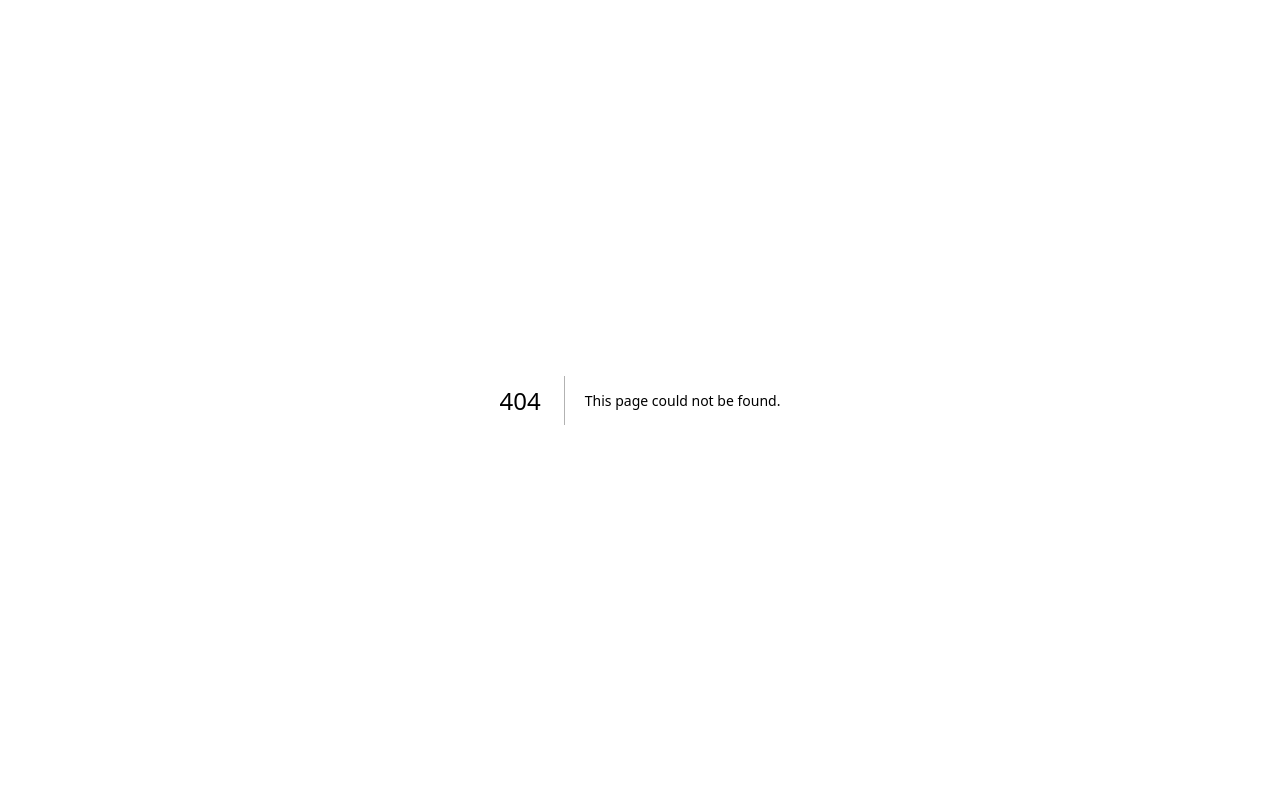
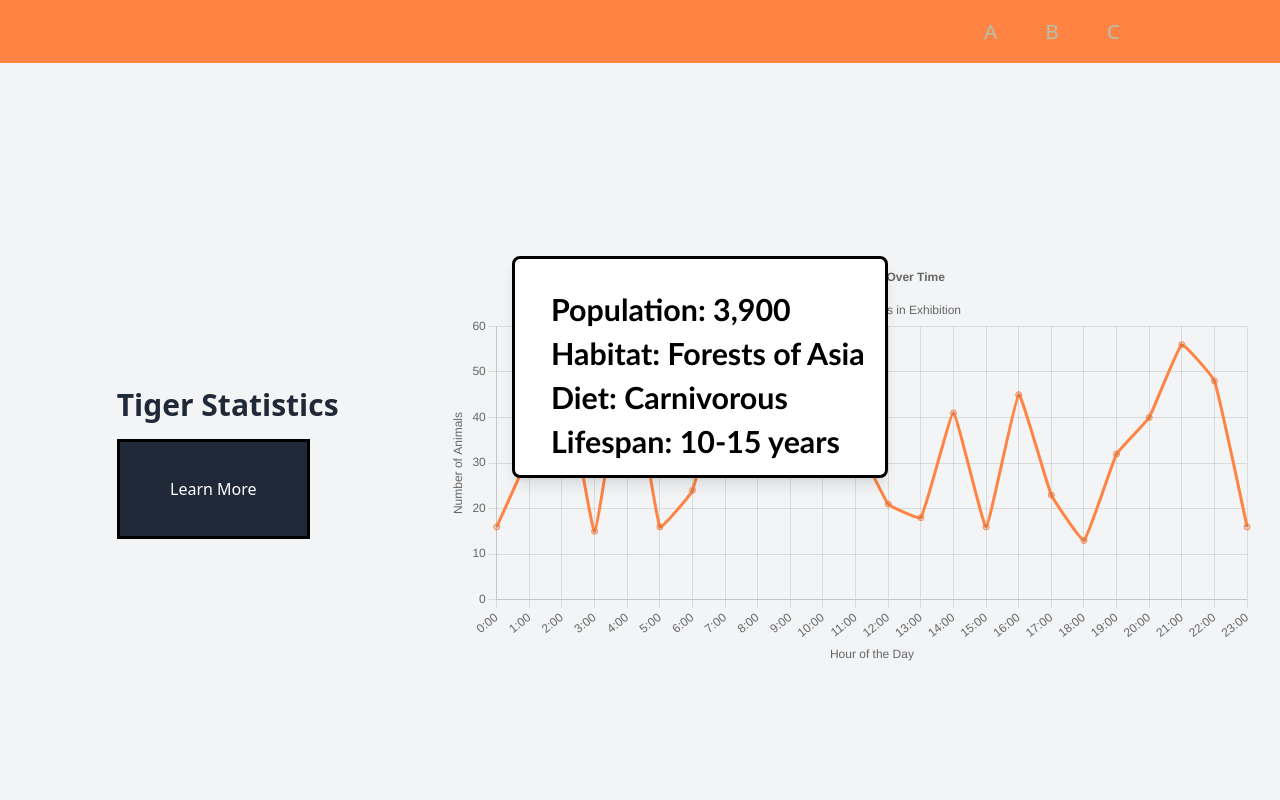
Before and after one commit to Radekminecraft/hackathon, a Next.js app in the folder web/: page /statistics in a window 1280 px wide. Before the commit this address had no page. Shown: the top 800 px of the page. Built offline with nearby package versions, Linux system fonts and the light colour scheme.

Commit message:
stat page

```diff
--- /dev/null
+++ b/web/pages/statistics.js
@@ -0,0 +1,154 @@
+import { useState, useEffect } from 'react';
+import { Line } from 'react-chartjs-2';
+import {
+  Chart as ChartJS,
+  CategoryScale,
+  LinearScale,
+  PointElement,
+  LineElement,
+  Title,
+  Tooltip,
+  Legend,
+} from 'chart.js';
+import Footer from "@/components/footer";
+import Header from "@/components/header";
+import { useRouter } from 'next/router'; // Import useRouter
+
+// Registering the components needed for Chart.js
+ChartJS.register(
+  CategoryScale,
+  LinearScale,
+  PointElement,
+  LineElement,
+  Title,
+  Tooltip,
+  Legend
+);
+
+export default function AnimalPage() {
+  const router = useRouter(); // Get the router instance
+  const { query } = router; // Extract query parameters
+  const animalName = query.q || 'tiger'; // Default to 'tiger' if no query is provided
+
+  // Static mock data for animals (You can extend this as needed)
+  const animals = {
+    tiger: {
+      name: 'Tiger',
+      population: 3900,
+      habitat: 'Forests of Asia',
+      diet: 'Carnivorous',
+      lifespan: '10-15 years',
+    },
+    hippo: {
+      name: 'Hippo',
+      population: 12000,
+      habitat: 'Rivers of Sub-Saharan Africa',
+      diet: 'Herbivorous',
+      lifespan: '40-50 years',
+    },
+    elephant: {
+      name: 'Elephant',
+      population: 415000,
+      habitat: 'Grasslands, forests, and savannahs',
+      diet: 'Herbivorous',
+      lifespan: '60-70 years',
+    },
+  };
+
+  const animal = animals[animalName.toLowerCase()] || animals.tiger; // Fallback to 'tiger' if the animal is not found
+
+  // Mock data for the hours of the day (X-axis)
+  const hours = Array.from({ length: 24 }, (_, i) => i);
+
+  // State for number of animals (Y-axis)
+  const [numberOfAnimals, setNumberOfAnimals] = useState(null);
+
+  // Generate random number of animals after the component mounts
+  useEffect(() => {
+    const randomAnimals = hours.map(() => Math.floor(Math.random() * 50) + 10);
+    setNumberOfAnimals(randomAnimals);
+  }, []); // Empty dependency array to run only once on mount
+
+  // Don't render the chart until the data is ready
+  if (numberOfAnimals === null) {
+    return <div className="text-center mt-10">Loading chart...</div>;
+  }
+
+  const data = {
+    labels: hours.map(hour => `${hour}:00`), // Hour labels for the X-axis
+    datasets: [
+      {
+        label: 'Number of Animals in Exhibition',
+        data: numberOfAnimals,
+        fill: false,
+        borderColor: '#ff8343', // Orange color
+        tension: 0.1,
+      },
+    ],
+  };
+
+  const options = {
+    responsive: true,
+    plugins: {
+      legend: {
+        position: 'top',
+      },
+      title: {
+        display: true,
+        text: `Animals in Exhibition Over Time`,
+      },
+    },
+    scales: {
+      x: {
+        title: {
+          display: true,
+          text: 'Hour of the Day',
+        },
+      },
+      y: {
+        title: {
+          display: true,
+          text: 'Number of Animals',
+        },
+        beginAtZero: true,
+      },
+    },
+  };
+
+  return (
+    <>
+      <Header />
+
+      <div className="flex flex-col lg:flex-row items-center min-h-screen bg-gray-100">
+        {/* Population info div aligned to the left */}
+        <div className="flex flex-col items-start lg:w-1/3 p-5 space-y-4">
+          <header className="main-title text-3xl font-bold text-gray-800">
+            {animal.name} Statistics
+          </header>
+
+          {/* Learn More button */}
+          <button className="building-overview-button bg-gray-800 text-white py-3 px-5 hover:bg-gray-700 mt-4">
+            Learn More
+          </button>
+
+          {/* Animal Info Section (under Learn More button) */}
+          <div className="building-overview-div text-left p-5 rounded-lg shadow-lg bg-white mt-4">
+            <p className="text-xl font-semibold house-text">
+              Population: {animal.population.toLocaleString()}
+            </p>
+            <p className="text-xl font-semibold house-text">Habitat: {animal.habitat}</p>
+            <p className="text-xl font-semibold house-text">Diet: {animal.diet}</p>
+            <p className="text-xl font-semibold house-text">Lifespan: {animal.lifespan}</p>
+          </div>
+        </div>
+
+        {/* Line Chart for Animal Exhibition */}
+        <div className="w-full lg:w-2/3 max-w-4xl mt-10 lg:mt-0 px-5">
+          <Line data={data} options={options} />
+        </div>
+      </div>
+
+      <Footer />
+    </>
+  );
+}
--- a/web/styles/globals.css
+++ b/web/styles/globals.css
@@ -132,3 +132,18 @@ p {
     text-align: right;
     margin: 1rem;
 }
+
+
+
+
+
+
+
+
+
+
+.mrdka{
+  position: fixed;
+  left: 1%;
+  top: 5%;
+}
```
Also changed, not shown: web/package.json (+7 -5 lines), web/pages/login.js (line endings or trailing spaces), 1 other file (tests, documents, lock files or other folders).
